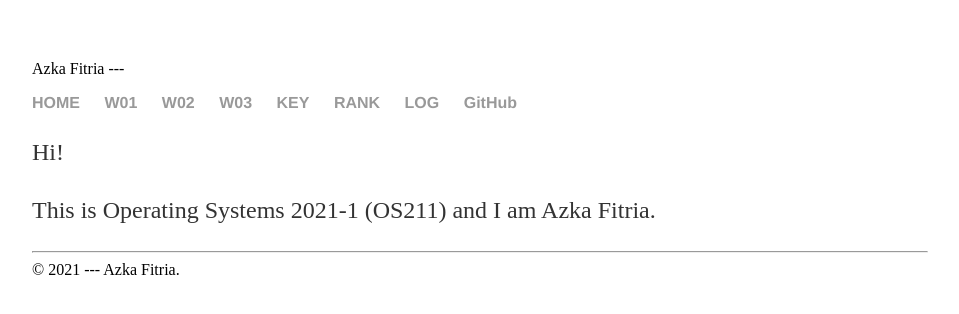
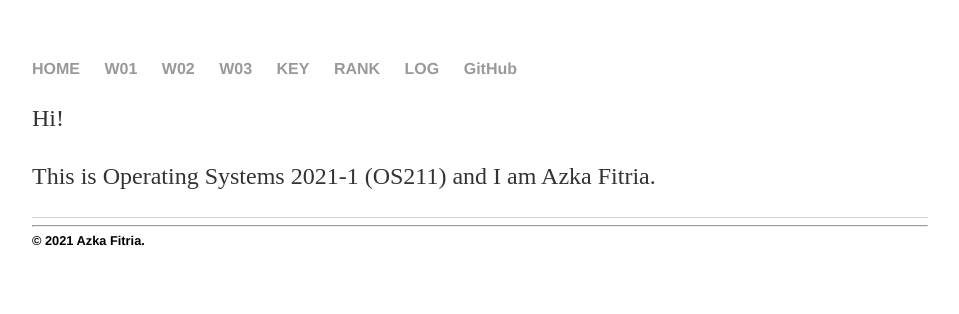
Before and after one commit to azkafitria/os211, a Jekyll site: the page built from index.md, in a window 1280 px wide. Shown: the top 314 px of the page, without its empty margins (160-1119 px from the left). Built offline with Jekyll 4.4.1, drawn with Linux system fonts in a browser that asks for light colours.

Commit message:
update github page style

```diff
--- a/_includes/footer.html
+++ b/_includes/footer.html
@@ -1,6 +1,6 @@
 <div class="footer">
     <hr>
     <div>
-    &copy; {{ site.copyright }} --- {{ site.author }}.
+    &copy; {{ site.copyright }} {{ site.author }}.
     </div>
 </div>
--- a/_layouts/layout.html
+++ b/_layouts/layout.html
@@ -3,17 +3,6 @@
 {% include head.html %}
 <body class="plainclass1">
 <div class="container">
-  <header>
-  <div class="row">
-    <div class="column right2">
-      {% if page.author %}{{ page.author | escape }}
-      {% else %}{{ site.author | escape }}{% endif %}
-      ---
-      {% if page.address %}{{ page.address | escape }}
-      {% else %}{{ site.address | escape }}{% endif %}
-    </div>
-  </div>
-  </header>
   {% include navbar.html %}
   <section>
      {{ content }}
--- a/assets/style.css
+++ b/assets/style.css
@@ -2,7 +2,7 @@ body {
     margin: 60px auto;
     width: 70%;
 }
-nav ul, footer div {
+nav ul, .footer {
     font-family:'Helvetica', 'Arial', 'Sans-Serif';
     padding: 0px;
     list-style: none;
@@ -28,7 +28,7 @@ p {
     line-height: 1.4em;
     color: #333;
 }
-footer {
+.footer {
     border-top: 1px solid #d5d5d5;
     font-size: .8em;
 }
```
